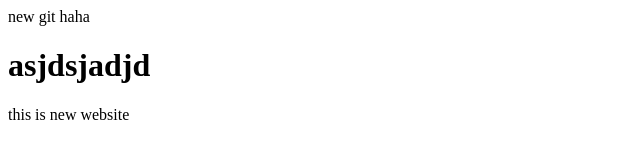
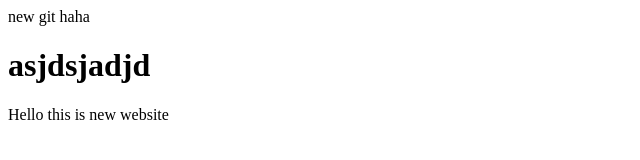
Before and after one commit to jabberdhami/reporepo, a plain HTML site: page index.html in a window 1280 px wide. Shown: the full height of the page, 0-640 px from the left. Drawn offline with Linux system fonts and the light colour scheme.

Commit message:
changed a bit--Hello

```diff
--- a/index.html
+++ b/index.html
@@ -1,5 +1,5 @@
 <html
 <title>new git haha</title>
 <h1> asjdsjadjd</h1>
-<p> this is new website</p>
+<p> Hello this is new website</p>
 </html>
```
